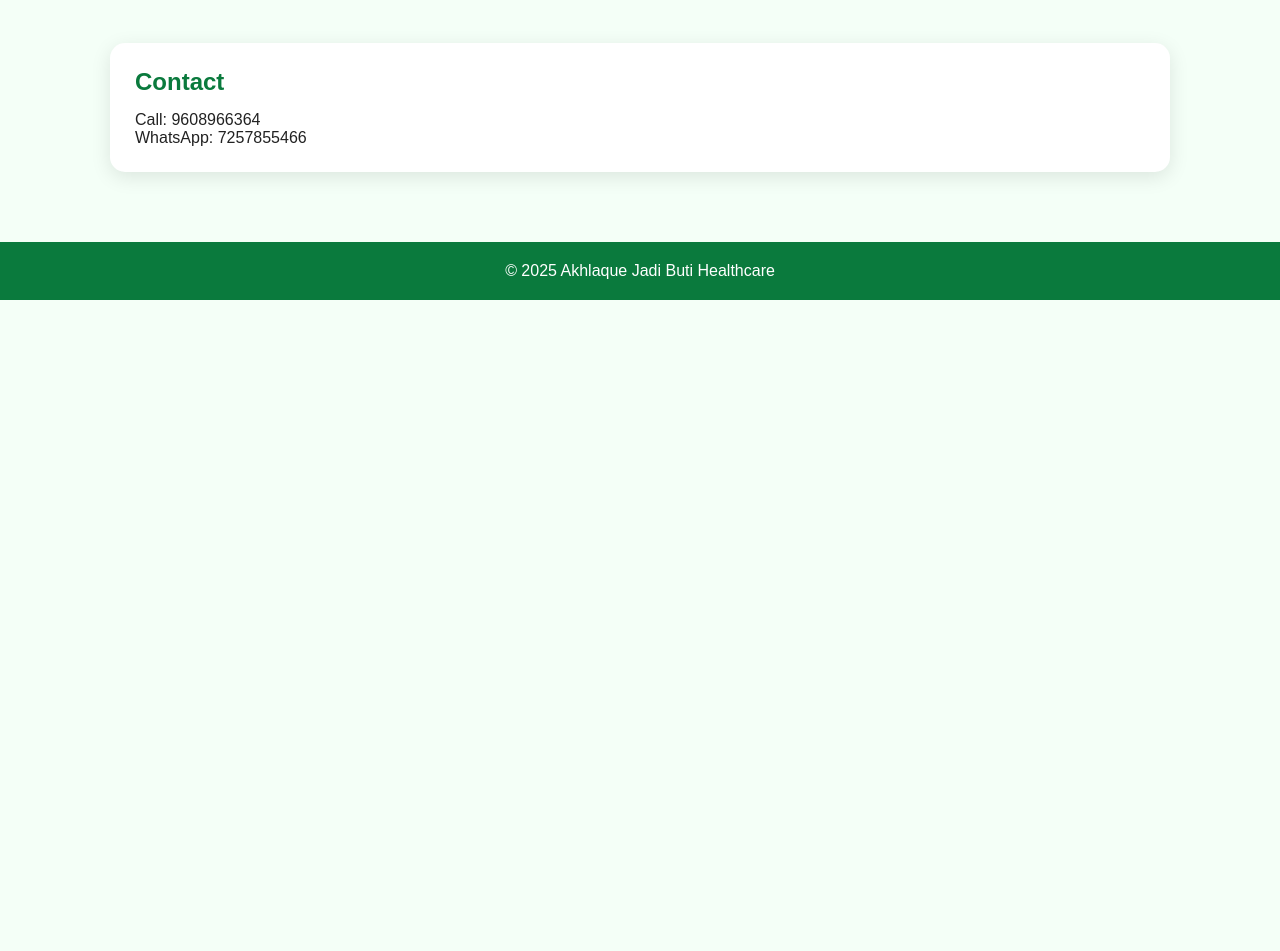
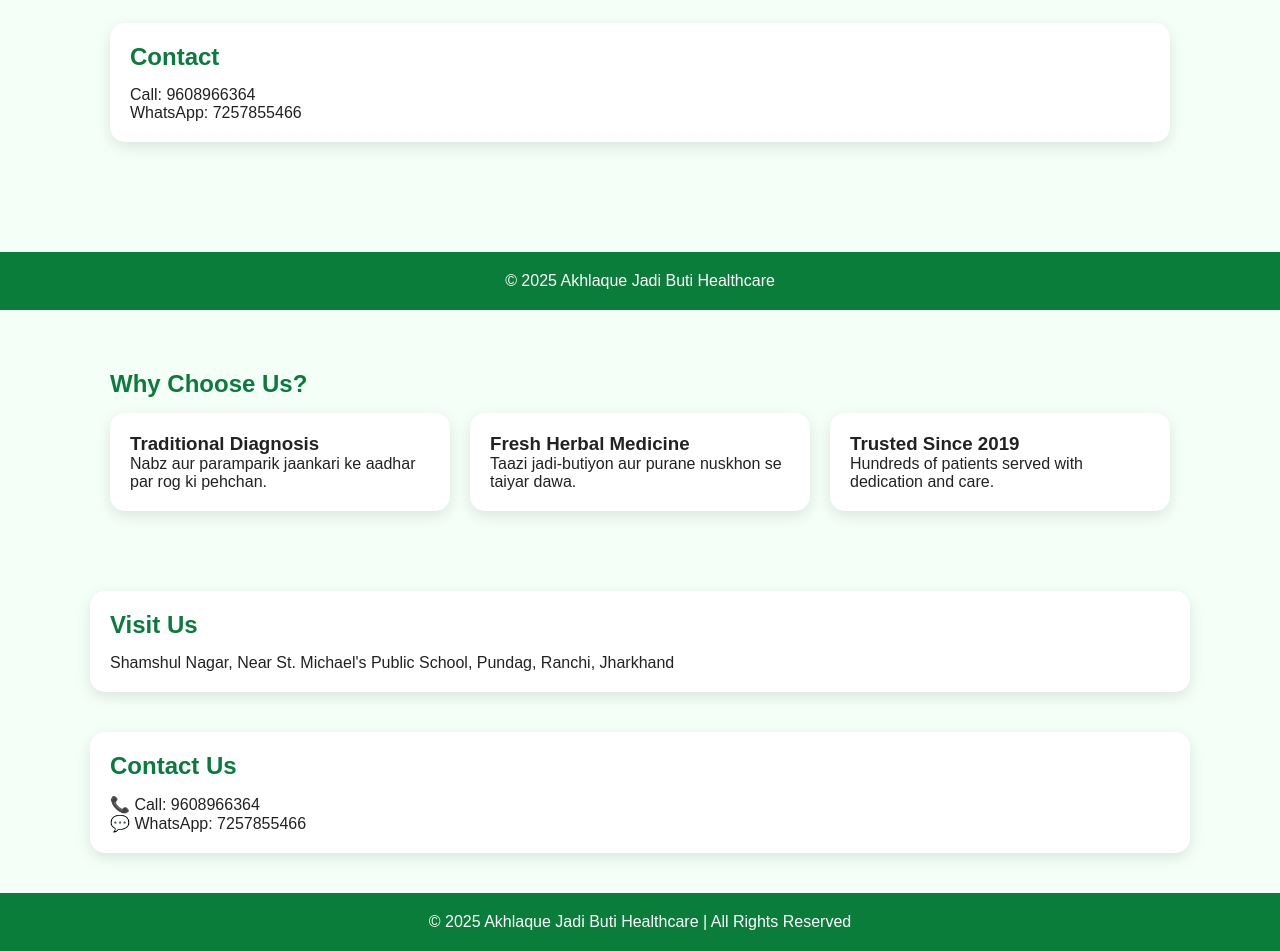
Before and after one commit to shaanmohammadshaan307-hash/Akhlaque-jadi-buti, a plain HTML site: page index.html in a window 1280 px wide. Shown: the part 963-1914 px from the top of the page. Before the commit the page ends 1263 px from the top, so only its background shows below. Drawn offline with Linux system fonts and the light colour scheme.

Commit message:
Update index.html

```diff
--- a/index.html
+++ b/index.html
@@ -96,6 +96,43 @@
 text-decoration:none;
 font-weight:bold;
 }
+.why-us,
+.address,
+.contact{
+    max-width:1100px;
+    margin:40px auto;
+    padding:20px;
+}
+
+.cards{
+    display:flex;
+    gap:20px;
+    flex-wrap:wrap;
+}
+
+.card{
+    flex:1;
+    min-width:250px;
+    background:white;
+    padding:20px;
+    border-radius:15px;
+    box-shadow:0 5px 15px rgba(0,0,0,0.1);
+}
+
+.address,
+.contact{
+    background:white;
+    border-radius:15px;
+    box-shadow:0 5px 15px rgba(0,0,0,0.1);
+}
+
+footer{
+    background:#0b7d3a;
+    color:white;
+    text-align:center;
+    padding:20px;
+    margin-top:40px;
+}
 </style>
 </head>
 
@@ -168,6 +205,42 @@
 href="https://wa.me/917257855466">
 💬 WhatsApp
 </a>
+<section class="why-us">
+  <h2>Why Choose Us?</h2>
+  <div class="cards">
+    <div class="card">
+      <h3>Traditional Diagnosis</h3>
+      <p>Nabz aur paramparik jaankari ke aadhar par rog ki pehchan.</p>
+    </div>
 
+    <div class="card">
+      <h3>Fresh Herbal Medicine</h3>
+      <p>Taazi jadi-butiyon aur purane nuskhon se taiyar dawa.</p>
+    </div>
+
+    <div class="card">
+      <h3>Trusted Since 2019</h3>
+      <p>Hundreds of patients served with dedication and care.</p>
+    </div>
+  </div>
+</section>
+
+<section class="address">
+  <h2>Visit Us</h2>
+  <p>
+    Shamshul Nagar, Near St. Michael's Public School,
+    Pundag, Ranchi, Jharkhand
+  </p>
+</section>
+
+<section class="contact">
+  <h2>Contact Us</h2>
+  <p>📞 Call: 9608966364</p>
+  <p>💬 WhatsApp: 7257855466</p>
+</section>
+
+<footer>
+  <p>© 2025 Akhlaque Jadi Buti Healthcare | All Rights Reserved</p>
+</footer>
 </body>
 </html>
```
